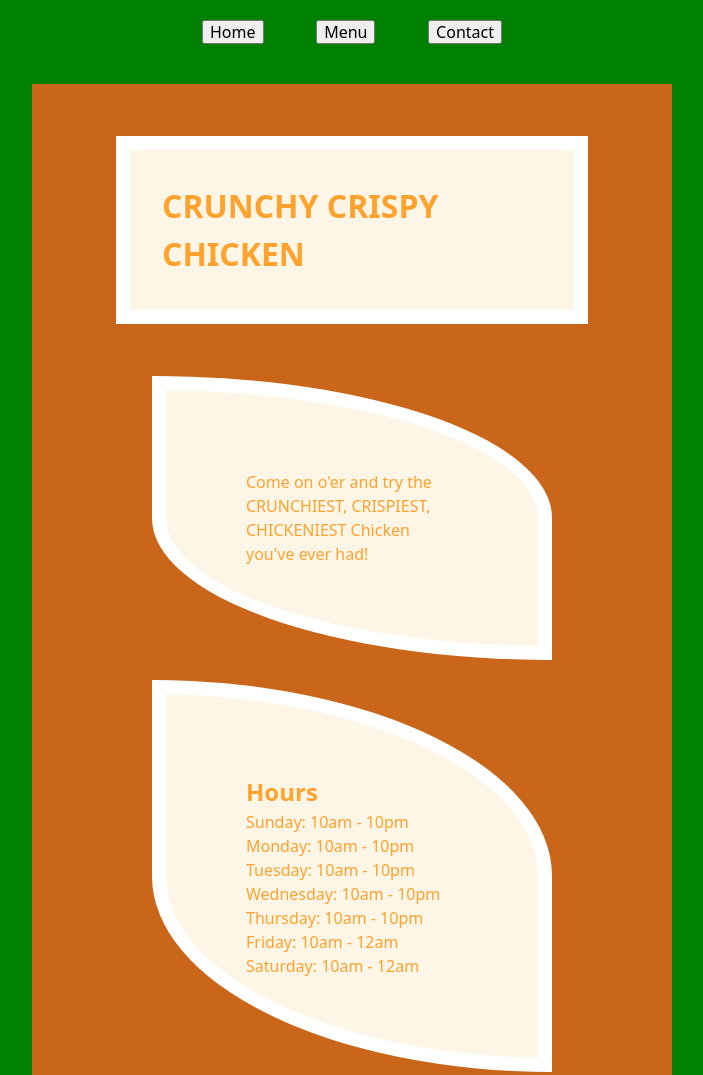
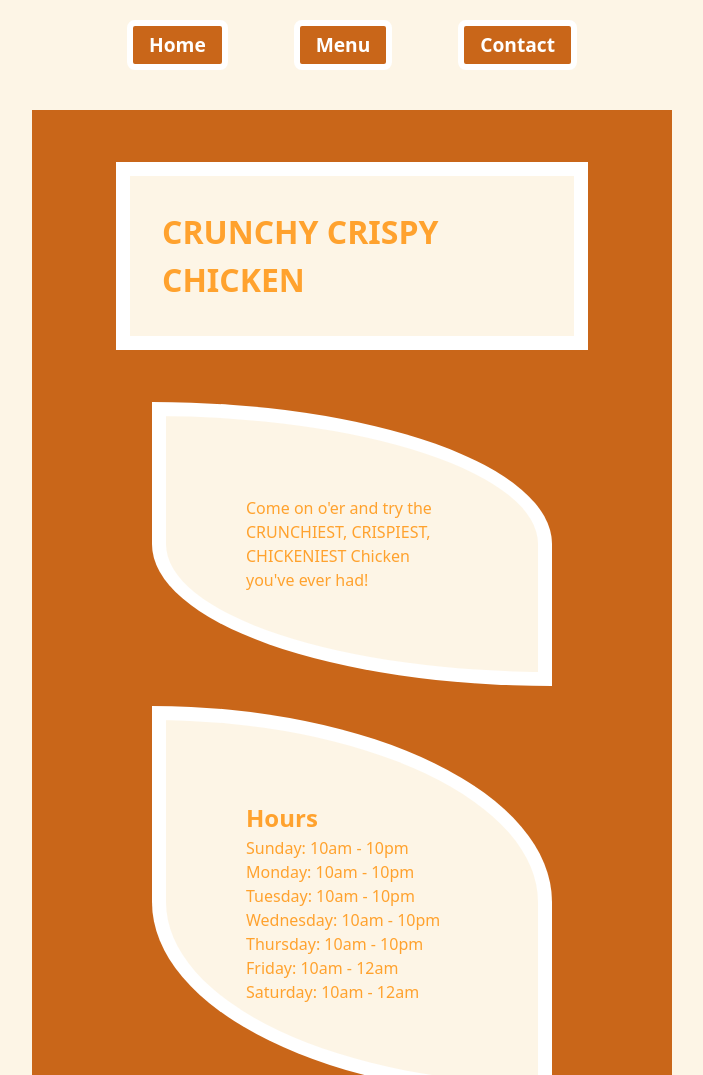
Before and after one commit to JasonBet/restaurant-page, a website built with webpack: page src/template.html in a window 1280 px wide. Shown: the top 1075 px of the page, without its empty margins (288-991 px from the left). Built offline with nearby package versions, Linux system fonts and the light colour scheme.

Commit message:
Add several style upgrates to navbar

```diff
--- a/src/style.css
+++ b/src/style.css
@@ -31,7 +31,7 @@ html {
 
 body {
   box-sizing: border-box;
-  background-color: green;
+  background-color: #fdf5e6;
   display: flex;
   flex-direction: column;
   align-items: center;
@@ -45,7 +45,7 @@ header {
 
 nav {
   box-sizing: border-box;
-  width: 300px;
+  width: 450px;
   display: flex;
   justify-content: space-between;
 }
@@ -63,6 +63,21 @@ h2 {
 h3 {
   font-size: 1.2rem;
   font-weight: bold;
+}
+
+button {
+  box-sizing: border-box;
+  padding: 8px 16px;
+  border: 6px solid white;
+  border-radius: 8px;
+  background-color: #C96619;
+  color: white;
+  font-weight: bold;
+  font-size: 1.2rem;
+}
+
+button:hover {
+  cursor: pointer;
 }
 
 .main-container {
```
